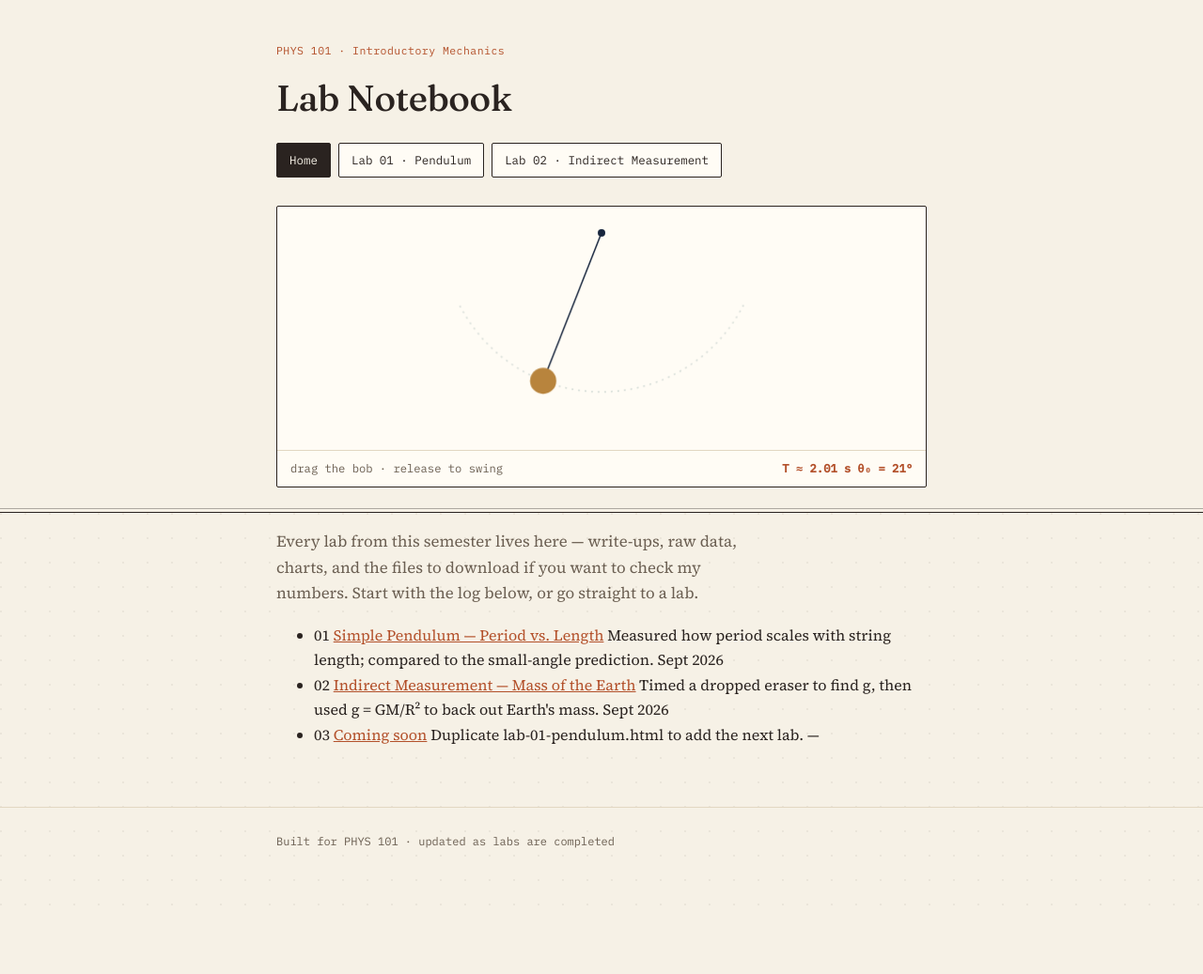
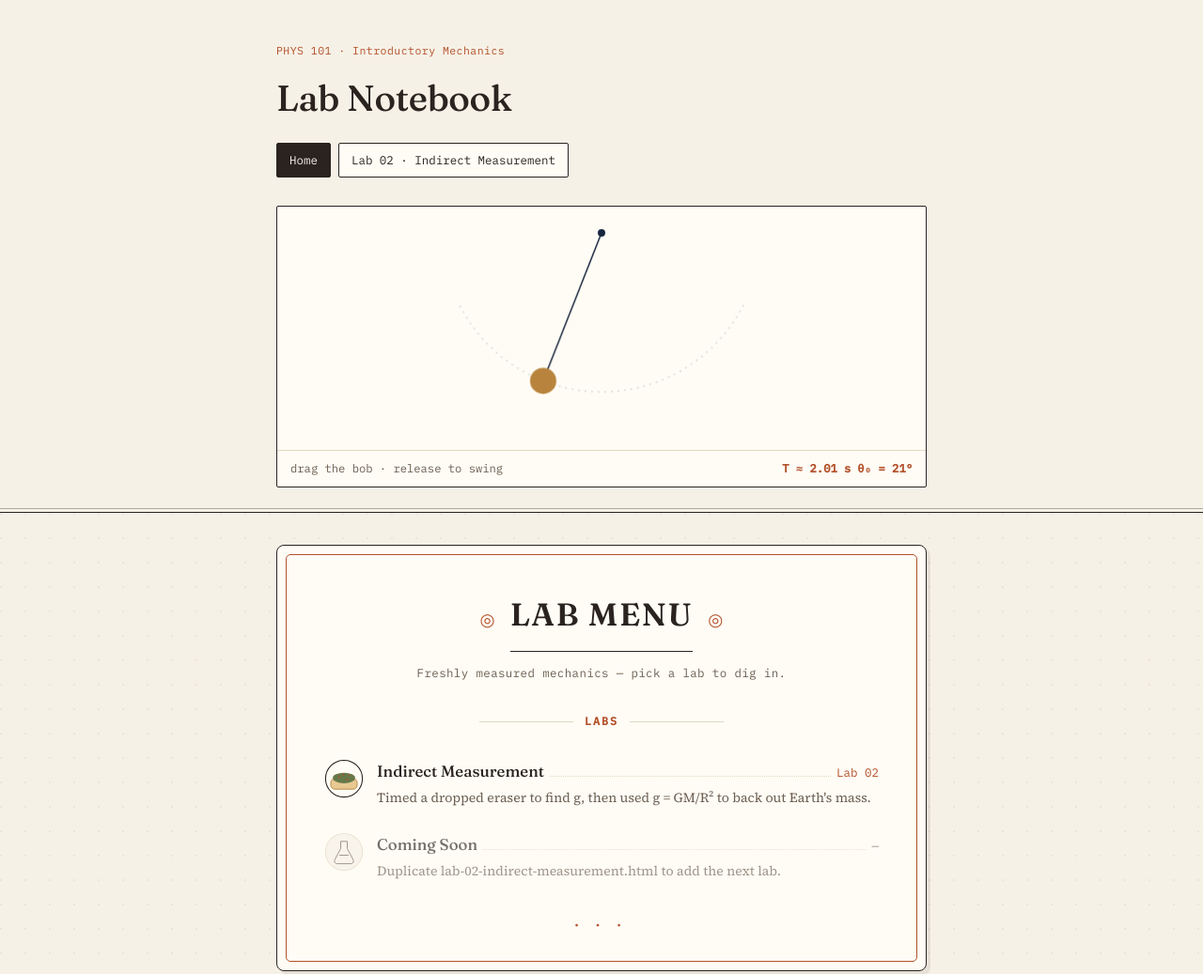
Before and after one commit to audreygwhang-del/website3, a plain HTML site: page index.html in a window 1280 px wide. Shown: the top 1037 px of the page at 94% size. Before the commit the page ends 966 px from the top, so only its background shows below. Drawn offline with Linux system fonts and the light colour scheme.

Commit message:
Update index.html

```diff
--- a/index.html
+++ b/index.html
@@ -16,7 +16,6 @@
     <h1>Lab Notebook</h1>
     <nav class="site-nav">
       <a href="index.html">Home</a>
-      <a href="lab-01-pendulum.html">Lab 01 &middot; Pendulum</a>
       <a href="lab-02-indirect-measurement.html">Lab 02 &middot; Indirect Measurement</a>
     </nav>
 
@@ -31,38 +30,61 @@
 </header>
 
 <main class="wrap">
-  <p class="intro">
-    Every lab from this semester lives here — write-ups, raw data, charts, and
-    the files to download if you want to check my numbers. Start with the log
-    below, or go straight to a lab.
-  </p>
+  <div class="menu-card">
+    <div class="menu-card-inner">
 
-  <ul class="lab-log">
-    <li>
-      <span class="num">01</span>
-      <span>
-        <a class="title" href="lab-01-pendulum.html">Simple Pendulum &mdash; Period vs. Length</a>
-        <span class="summary">Measured how period scales with string length; compared to the small-angle prediction.</span>
-      </span>
-      <span class="date">Sept 2026</span>
-    </li>
-    <li>
-      <span class="num">02</span>
-      <span>
-        <a class="title" href="lab-02-indirect-measurement.html">Indirect Measurement &mdash; Mass of the Earth</a>
-        <span class="summary">Timed a dropped eraser to find g, then used g = GM/R&sup2; to back out Earth's mass.</span>
-      </span>
-      <span class="date">Sept 2026</span>
-    </li>
-    <li class="is-soon">
-      <span class="num">03</span>
-      <span>
-        <a class="title" href="#" tabindex="-1">Coming soon</a>
-        <span class="summary">Duplicate lab-01-pendulum.html to add the next lab.</span>
-      </span>
-      <span class="date">&mdash;</span>
-    </li>
-  </ul>
+      <div class="menu-heading">
+        <span class="menu-flourish" aria-hidden="true">&#9678;</span>
+        <h2>Lab Menu</h2>
+        <span class="menu-flourish" aria-hidden="true">&#9678;</span>
+      </div>
+      <p class="menu-tagline">Freshly measured mechanics &mdash; pick a lab to dig in.</p>
+
+      <h3 class="menu-section-title">Labs</h3>
+
+      <a class="menu-row" href="lab-02-indirect-measurement.html">
+        <span class="menu-row-icon" aria-hidden="true">
+          <svg viewBox="0 0 60 60" xmlns="http://www.w3.org/2000/svg">
+            <circle cx="30" cy="30" r="28" fill="var(--card)" stroke="var(--ink)" stroke-width="1.5"/>
+            <rect x="10" y="30" width="40" height="16" rx="6" fill="#e8c992" stroke="#b8843d" stroke-width="1.3"/>
+            <ellipse cx="30" cy="29" rx="17" ry="8" fill="var(--accent)"/>
+            <circle cx="23" cy="27" r="1.4" fill="var(--accent-2)"/>
+            <circle cx="35" cy="31" r="1.4" fill="var(--accent-2)"/>
+            <circle cx="29" cy="24" r="1.3" fill="var(--accent-2)"/>
+            <circle cx="38" cy="25" r="1.2" fill="var(--accent-2)"/>
+          </svg>
+        </span>
+        <span class="menu-row-body">
+          <span class="menu-row-head">
+            <span class="menu-row-title">Indirect Measurement</span>
+            <span class="menu-row-leader" aria-hidden="true"></span>
+            <span class="menu-row-tag">Lab 02</span>
+          </span>
+          <span class="menu-row-desc">Timed a dropped eraser to find g, then used g = GM/R&sup2; to back out Earth's mass.</span>
+        </span>
+      </a>
+
+      <div class="menu-row is-soon">
+        <span class="menu-row-icon" aria-hidden="true">
+          <svg viewBox="0 0 60 60" xmlns="http://www.w3.org/2000/svg">
+            <circle cx="30" cy="30" r="28" fill="var(--paper)" stroke="var(--paper-line)" stroke-width="1.5"/>
+            <path d="M25 14h10v11l9 17a4 4 0 01-3.5 6h-21a4 4 0 01-3.5-6l9-17z" fill="none" stroke="var(--ink-soft)" stroke-width="1.4"/>
+            <line x1="23" y1="35" x2="37" y2="35" stroke="var(--ink-soft)" stroke-width="1.4"/>
+          </svg>
+        </span>
+        <span class="menu-row-body">
+          <span class="menu-row-head">
+            <span class="menu-row-title">Coming Soon</span>
+            <span class="menu-row-leader" aria-hidden="true"></span>
+            <span class="menu-row-tag">&mdash;</span>
+          </span>
+          <span class="menu-row-desc">Duplicate lab-02-indirect-measurement.html to add the next lab.</span>
+        </span>
+      </div>
+
+      <div class="menu-divider" aria-hidden="true"><span>&bull; &bull; &bull;</span></div>
+    </div>
+  </div>
 </main>
 
 <footer>
```
